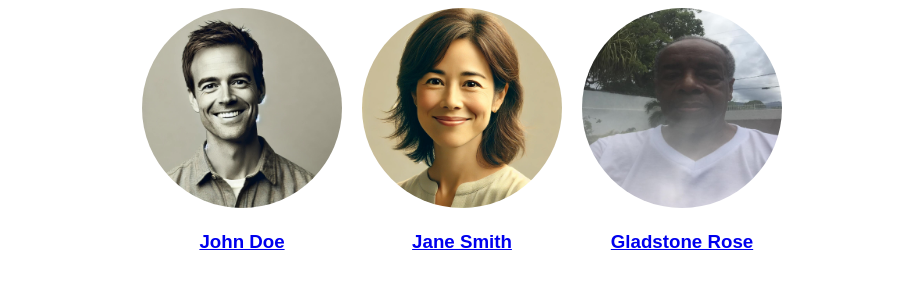
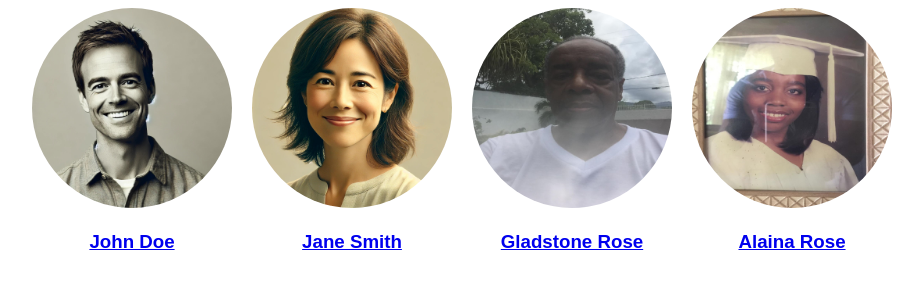
Before and after one commit to gladstone28/kguc-album-repeat, a React (Create React App) app: page / in a window 1280 px wide. Shown: the top 300 px of the page, without its empty margins (178-1101 px from the left). Built offline with nearby package versions, Linux system fonts and the light colour scheme.

Commit message:
update README.md add new picture alaina.jpg and modify memberData.js

```diff
--- a/src/membersData.js
+++ b/src/membersData.js
@@ -16,7 +16,14 @@ const members = [
     name: 'Gladstone Rose',
     profilePicture: '/images/gladstone.jpg',
     description: 'Secretary for the Planning Committee and senior member of Daniel House and member of the Technical Team.'
+  },
+{
+    id: 4,
+    name: 'Alaina Rose',
+    profilePicture: '/images/alaina.jpg',
+    description: 'Youth Fellowship Co-ordinator and member of the Technical Team.'
   }
+
 
 ];
 
```
Also changed, not shown: public/images/alaina.jpg (added), 1 other file (tests, documents, lock files or other folders).
